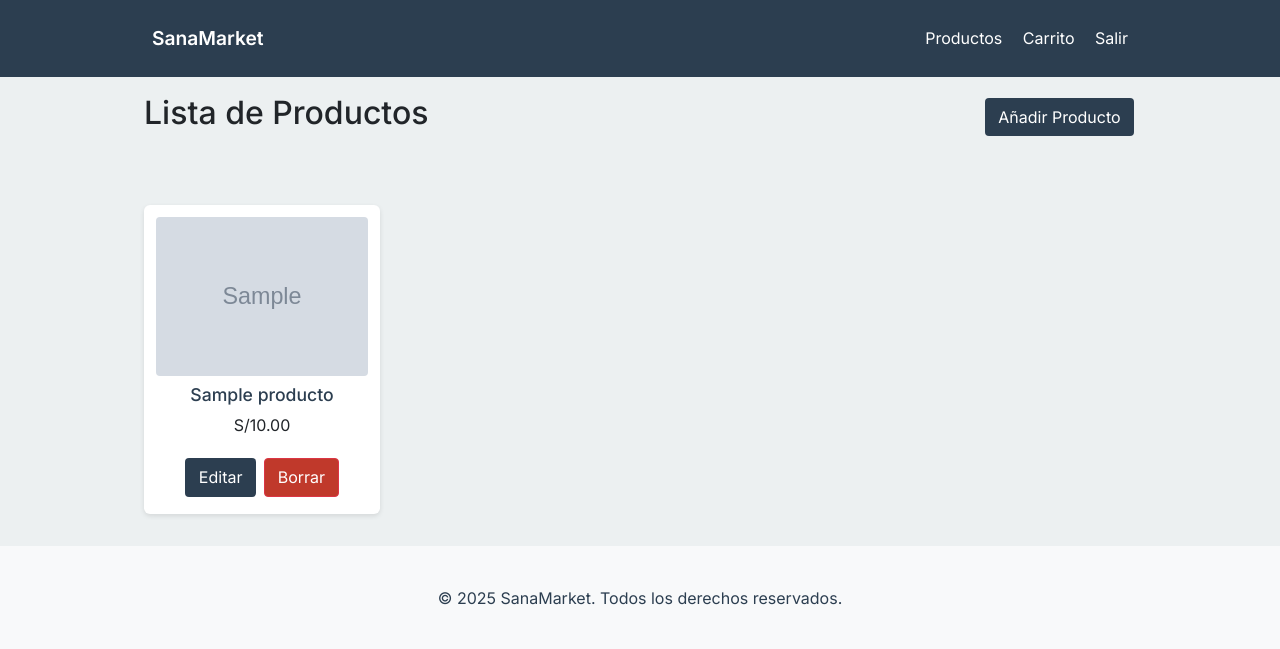
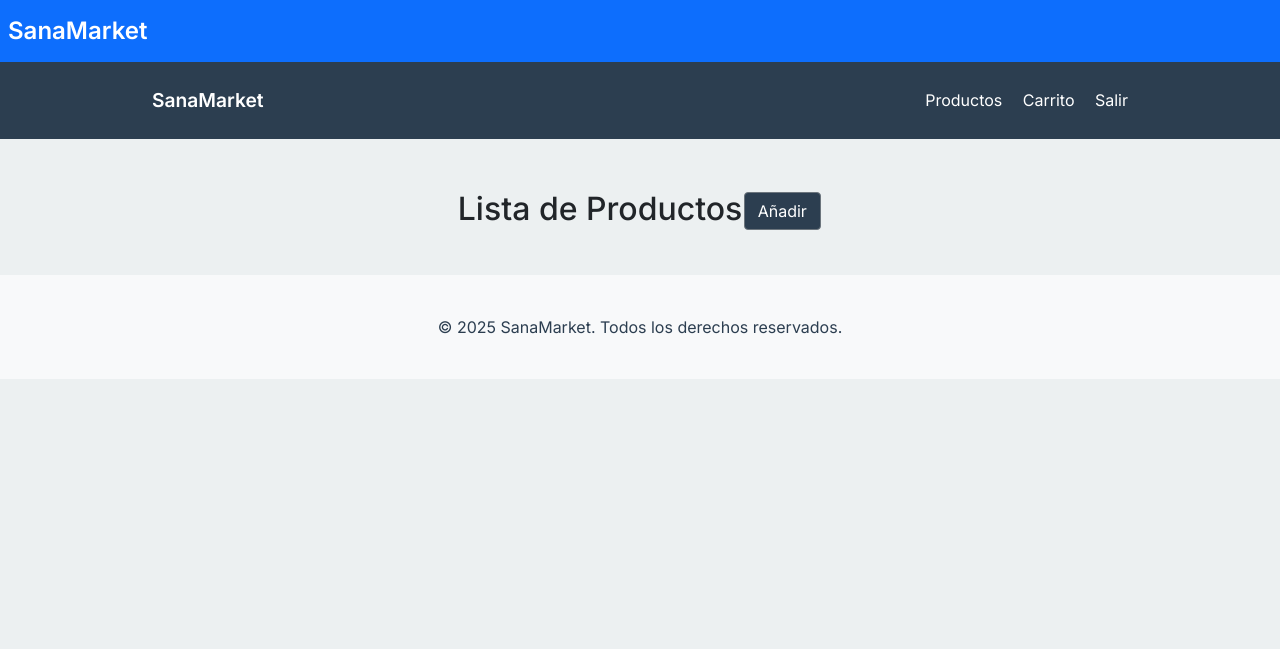
Before and after one commit to eduardoblr/SanaMarket, a PHP site: page /modulos/productos/lista_productos.php in a window 1280 px wide. Shown: the top 649 px of the page. Run offline with PHP 8.4, Linux system fonts and the light colour scheme; tables that the repository leaves empty or names only in its code hold one stand-in row (values such as "Sample post"); grey boxes marked "Sample" are stand-in pictures.

Commit message:
Enhance HTML structure and styling in index, product list, and product catalog pages; update Bootstrap version and include navigation elements for better user experience.

```diff
--- a/includes/header.php
+++ b/includes/header.php
@@ -7,8 +7,9 @@
     <link rel="preconnect" href="https://fonts.googleapis.com">
     <link rel="preconnect" href="https://fonts.gstatic.com" crossorigin>
     <link href="https://fonts.googleapis.com/css2?family=Inter:wght@400;500;600;700&display=swap" rel="stylesheet">
-    <link href="https://cdn.jsdelivr.net/npm/bootstrap@5.3.6/dist/css/bootstrap.min.css" rel="stylesheet">
+    <link href="https://cdn.jsdelivr.net/npm/bootstrap@5.3.0/dist/css/bootstrap.min.css" rel="stylesheet">
     <link rel="stylesheet" href="/styles/style.css">
+    <title>SanaMarket</title>
     <style>
         body {
             font-family: 'Inter', sans-serif;
@@ -23,6 +24,10 @@
     </style>
 </head>
 <body>
+    <nav class="navbar navbar-expand-lg navbar-light bg-primary">
+        <a class="navbar-brand" href="#">SanaMarket</a>
+    </nav>
+
     <header>
         <nav class="navbar">
             <div class="container">
--- a/modulos/productos/lista_productos.php
+++ b/modulos/productos/lista_productos.php
@@ -4,22 +4,38 @@ $query = "SELECT * FROM Producto";
 $result = $conexion->query($query);
 ?>
 
-<?php include('../../includes/header.php'); ?>
-<main class="container">
-    <div class="d-flex justify-content-between align-items-center mb-5">
-        <h2>Lista de Productos</h2>
-        <a href="form_insert_productos.php" class="btn">Añadir Producto</a>
+<!DOCTYPE html>
+<html lang="es">
+<head>
+    <meta charset="UTF-8">
+    <meta name="viewport" content="width=device-width, initial-scale=1.0">
+    <link href="https://cdn.jsdelivr.net/npm/bootstrap@5.3.6/dist/css/bootstrap.min.css" rel="stylesheet"
+    integrity="sha384-4Q6Gf2aSP4eDXB8Miphtr37CMZZQ5oXLH2yaXMJ2w8e2ZtHTl7GptT4jmndRuHDT" crossorigin="anonymous">
+    <title>Catálogo de Productos - SanaMarket</title>
+</head>
+<body>
+    <?php include('../../includes/header.php'); ?>
+    <div class="container mt-5">
+        <h2 class="text-center mb-4">Lista de Productos<a href="form_insert_productos.php" class="btn btn-secondary">Añadir</a></h2>
+        <div class="row">
+            <?php while ($row = $result->fetch_assoc()): ?>
+                <?php if ($row['activo'] == 1 && $row['stock'] > 0): ?>
+                    <div class="col-md-4 mb-4">
+                        <div class="card h-100">
+                            <div class="card-body">
+                                <h5 class="card-title"><?php echo htmlspecialchars($row['nombre']); ?></h5>
+                                <p class="card-text"><?php echo htmlspecialchars($row['descripcion']); ?></p>
+                                <p><strong>S/ <?php echo number_format($row['precio'], 2); ?></strong></p>
+                                <p class="text-muted">Stock: <?php echo $row['stock']; ?></p>
+                                <a href="form_update_productos.php?id=<?php echo $row['producto_id']; ?>" class="btn btn-success">Editar</a>
+                                <a href="/config/delete_productos.php?id=<?php echo $row['producto_id']; ?>" class="btn btn-danger">Eliminar</a>
+                            </div>
+                        </div>
+                    </div>
+                <?php endif; ?>
+            <?php endwhile; ?>
+        </div>
     </div>
-    <div class="product-grid">
-        <?php while($p = $result->fetch_assoc()): ?>
-            <div class="product-card">
-                <img src="<?= $p['imagen'] ?>" alt="<?= $p['nombre'] ?>">
-                <h3><?= $p['nombre'] ?></h3>
-                <p>S/<?= number_format($p['precio'],2) ?></p>
-                <a class="btn" href="/modulos/productos/editar.php?id=<?= $p['id'] ?>">Editar</a>
-                <a class="btn btn-danger" href="/config/delete_productos.php?id=<?= $p['id'] ?>">Borrar</a>
-            </div>
-        <?php endwhile; ?>
-    </div>
-</main>
-<?php include('../../includes/footer.php'); ?>
+    <?php include('../../includes/footer.php'); ?>
+</body>
+</html>
```
Also changed, not shown: index.php (+14 -5 lines), modulos/productos/productos.php (+25 -11 lines).
